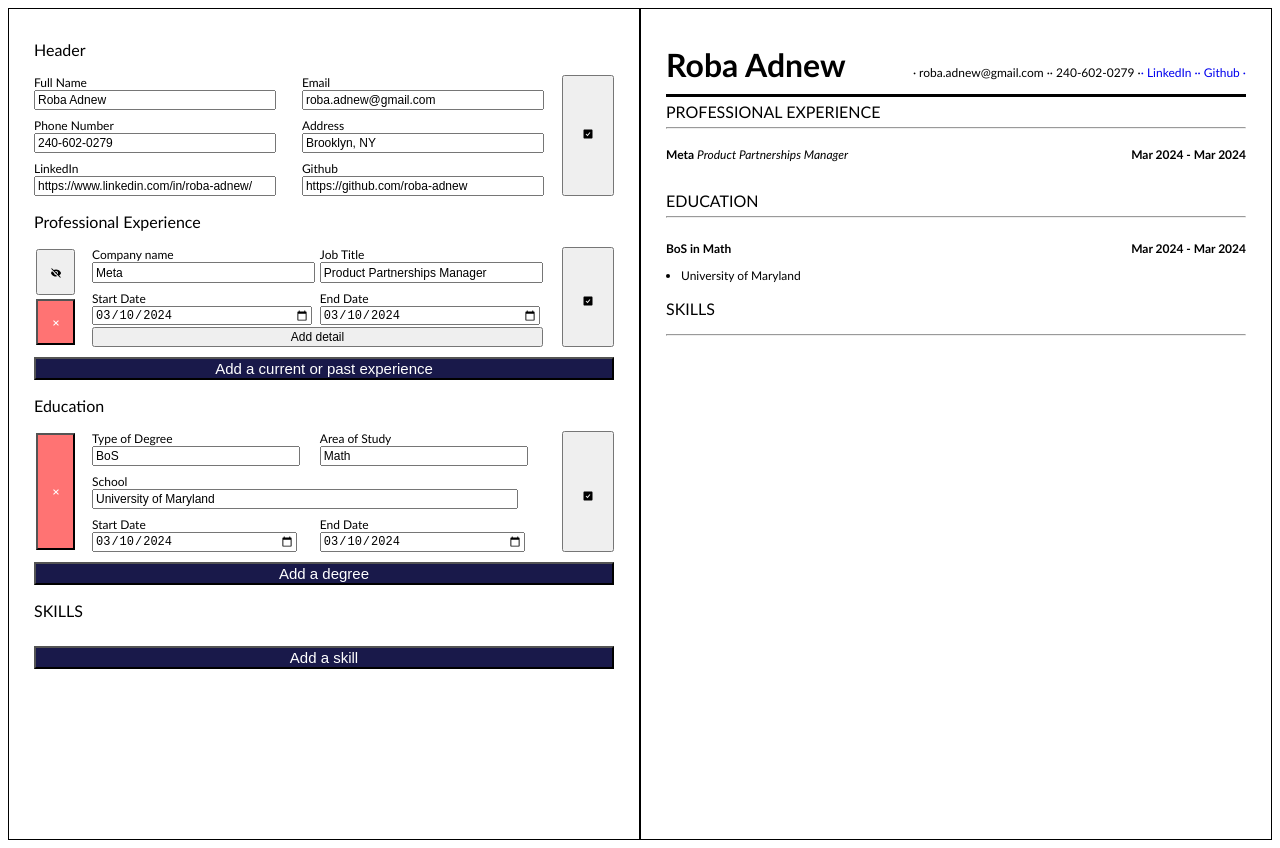
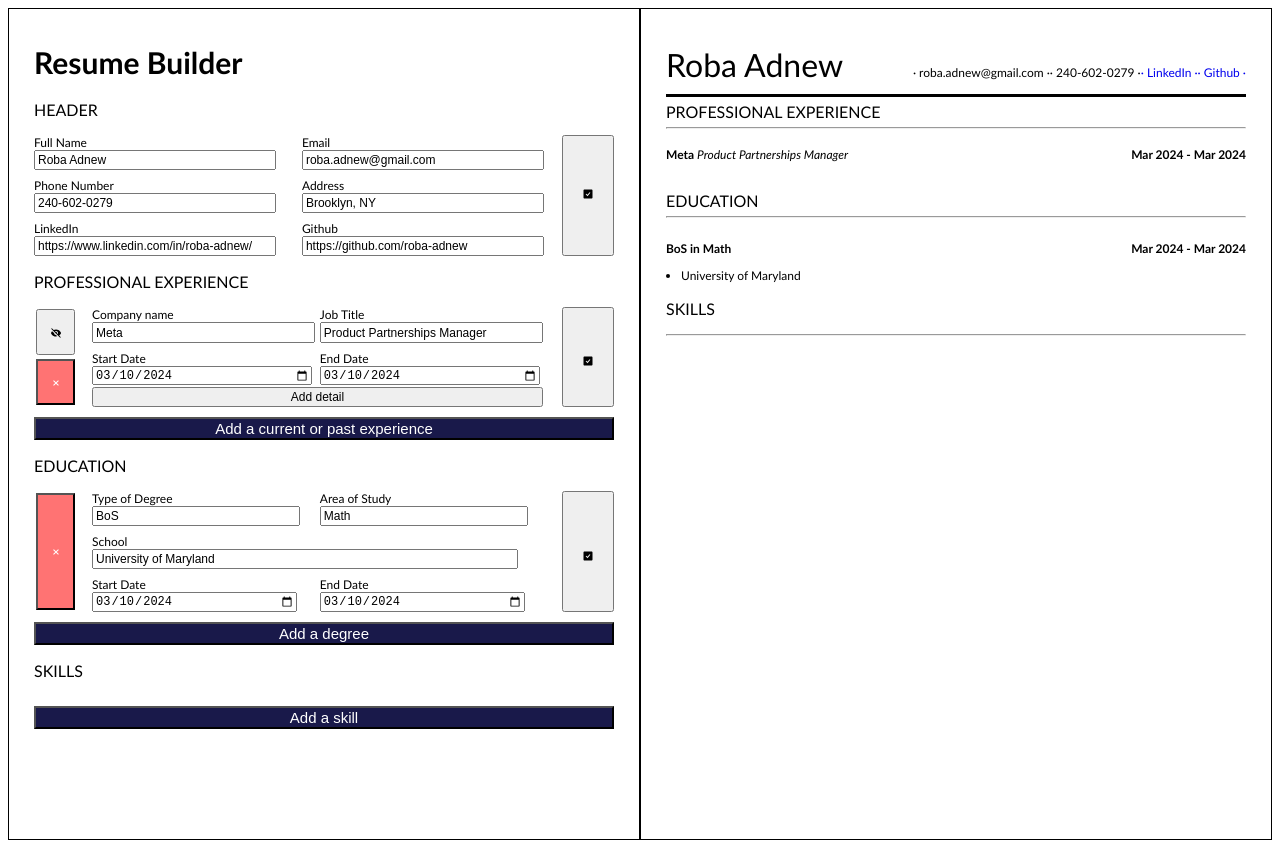
Before and after one commit to roba-adnew/cv-application, a React (Vite) app in the folder cv-application/: page / in a window 1280 px wide. Built offline with nearby package versions, Linux system fonts and the light colour scheme.

Commit message:
Final touches

```diff
--- a/cv-application/src/App.css
+++ b/cv-application/src/App.css
@@ -27,3 +27,8 @@ h3 {
   font-size: 16px;
   font-weight: 100;
 }
+
+h1 {
+  font-size: 30px;
+  font-weight: bolder;
+}
--- a/cv-application/src/App.jsx
+++ b/cv-application/src/App.jsx
@@ -61,6 +61,7 @@ function App() {
 		<>
 			<div id='app'>
 				<div id='form'>
+					<h1>Resume Builder</h1>
 					<HeaderForm
 						header={header}
 						setHeader={setHeader}
--- a/cv-application/src/EducationForm/EducationForm.jsx
+++ b/cv-application/src/EducationForm/EducationForm.jsx
@@ -6,7 +6,7 @@ function EducationForm({ education, addDegree, updateDegree,deleteDegree }) {
 
     return (
         <div id='parent-education-form'>
-            <h3>Education</h3>
+            <h3>EDUCATION</h3>
             {education.map(degree =>
                 <DegreeForm
                     key={`degree-container: ${degree.id}`}
--- a/cv-application/src/Header/Header.css
+++ b/cv-application/src/Header/Header.css
@@ -48,6 +48,7 @@
 
 h1#name {
     font-size: 32px;
+    font-weight: 100;
 }
 
 #headerInfo {
--- a/cv-application/src/Header/HeaderForm.jsx
+++ b/cv-application/src/Header/HeaderForm.jsx
@@ -109,7 +109,7 @@ function HeaderForm({ header, setHeader, submitHandler }) {
 
     return (
         <div>
-            <h3>Header</h3>
+            <h3>HEADER</h3>
             {shouldRenderForm &&
                 <HeaderInput
                     header={header}
--- a/cv-application/src/ProfExperience/ProfExperienceForm.jsx
+++ b/cv-application/src/ProfExperience/ProfExperienceForm.jsx
@@ -5,7 +5,7 @@ import './ProfessionalExp.css'
 function ProfExperienceForm({ jobs, addNewJob, updateJob, deleteJob }) {
     return (
         <div id='professional-form'>
-            <h3>Professional Experience</h3>
+            <h3>PROFESSIONAL EXPERIENCE</h3>
             {jobs.map(job =>
                 <JobForm
                     key={`job-container: ${job.id}`}
```
